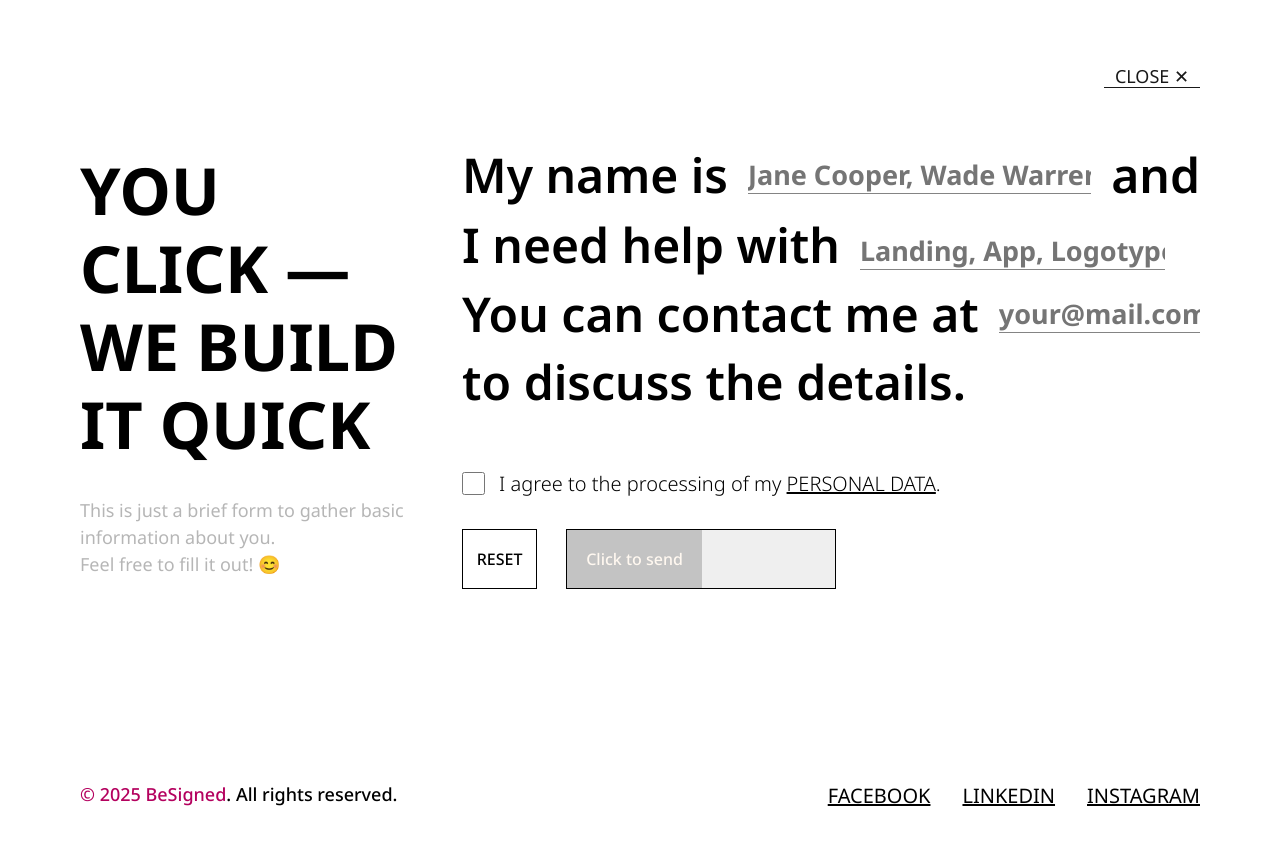
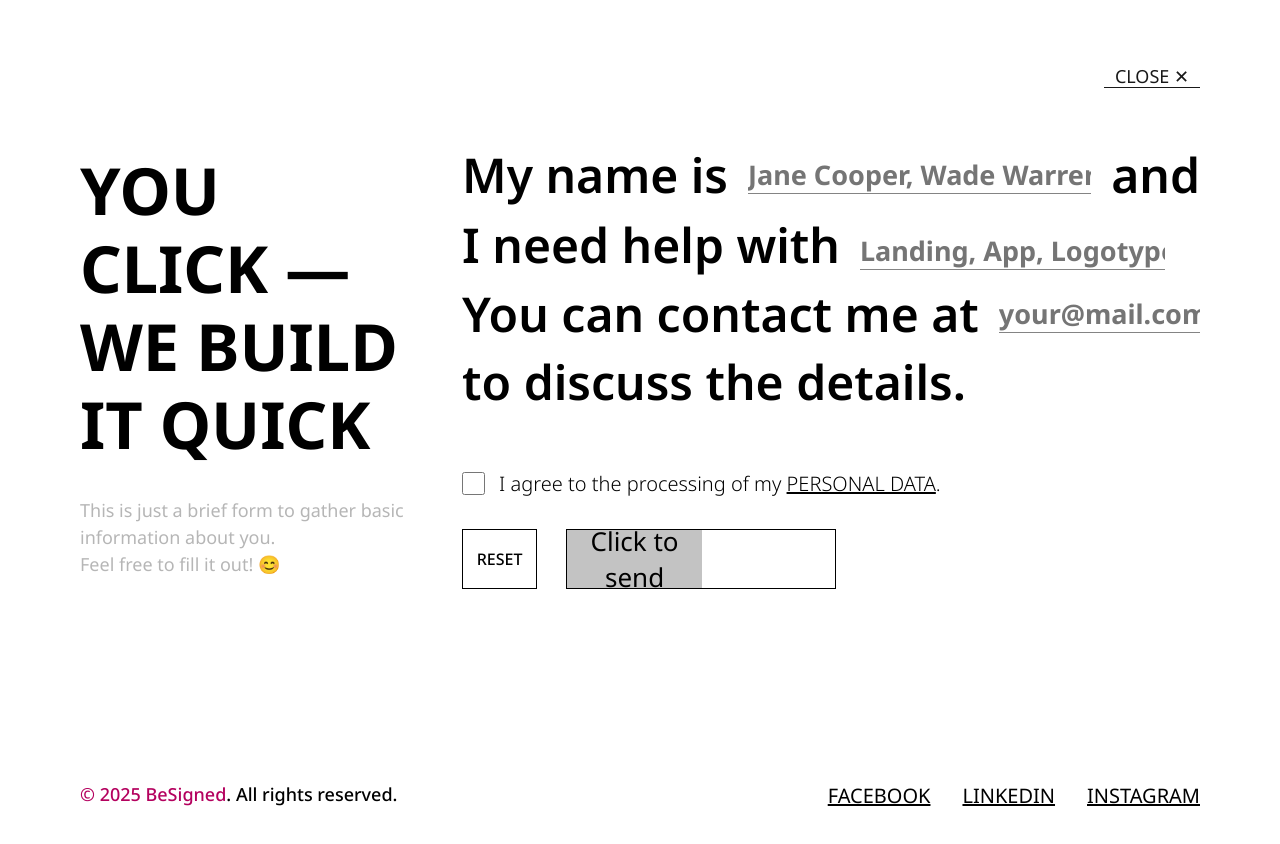
Before and after one commit to bbesigned/bbesigned, a Next.js app: page /letsTalk in a window 1280 px wide. Built offline with nearby package versions, Linux system fonts and the light colour scheme.

Commit message:
fix: eslint errors

```diff
--- a/src/app/letsTalk/letsTalk.module.scss
+++ b/src/app/letsTalk/letsTalk.module.scss
@@ -12,7 +12,6 @@
 	}
 
 	&__close {
-		font-family: "Noto Sans";
 		align-self: flex-end;
 		text-align: center;
 		color: rgba(25, 25, 25, 1);
@@ -116,7 +115,6 @@
 	}
 
 	&__info {
-		font-family: "Noto Sans";
 		font-weight: 700;
 		font-size: 85px;
 		line-height: 100%;
@@ -225,7 +223,6 @@
 	&__input {
 		flex: 1;
 		border-bottom: 1px solid rgba(132, 132, 132, 1);
-		font-family: "Noto Sans";
 		font-weight: 700;
 		font-size: 36px;
 		min-width: 0;
@@ -287,6 +284,12 @@
 		font-weight: 500;
 		font-size: 20px;
 
+		@media (max-width: 2560px) {
+			width: 133px;
+			height: 107px;
+			font-size: 26px;
+		}
+
 		@media (max-width: 1440px) {
 			width: 75px;
 			height: 60px;
@@ -347,7 +350,6 @@
 	&__links {
 		display: flex;
 		gap: 40px;
-		font-family: "Noto Sans";
 		font-weight: 400;
 		font-size: 24px;
 		text-transform: uppercase;
--- a/src/app/letsTalk/page.tsx
+++ b/src/app/letsTalk/page.tsx
@@ -41,7 +41,7 @@ const LetsTalk = () => {
 		return () => {
 			window.removeEventListener("beforeunload", handleBeforeUnload);
 		};
-	}, [name, email, activity, agree, isSubmit]);
+	}, [name, email, activity, agree, isSubmit, isFormDirty]);
 
 	const handleActivityChange = (selected: string[]) => {
 		setSelectedActivities(selected);
@@ -79,7 +79,7 @@ const LetsTalk = () => {
 					setIsModalOpen(true);
 				}, delay);
 			} catch (err) {
-				console.error("ERROR", err);
+				alert(err);
 			}
 		}
 	};
--- a/src/components/menuButton/menuButton.tsx
+++ b/src/components/menuButton/menuButton.tsx
@@ -14,7 +14,7 @@ export const MenuButton = () => {
 
 	return (
 		<>
-			<div className={styles.burgerMenuWrap} onClick={handleOpen}>
+			<button className={styles.burgerMenuWrap} onClick={handleOpen}>
 				<button className={styles.burgerMenuActionElement}>
 					<div className={styles.burgerMenuActionElement__burgerMenuContainer}>
 						<span className={styles.burgerMenuContainer__line}></span>
@@ -22,7 +22,7 @@ export const MenuButton = () => {
 						<span className={styles.burgerMenuContainer__line}></span>
 					</div>
 				</button>
-			</div>
+			</button>
 			<ModalBurger visible={isOpen} onClose={handleClose} />
 		</>
 	);
--- a/src/components/modalBurger/modalBurger.module.scss
+++ b/src/components/modalBurger/modalBurger.module.scss
@@ -24,7 +24,6 @@
 	width: 100%;
 
 	&__close {
-		font-family: "Noto Sans";
 		align-self: flex-end;
 		text-align: center;
 		color: rgba(25, 25, 25, 1);
@@ -131,7 +130,6 @@
 	&__links {
 		display: flex;
 		gap: 40px;
-		font-family: "Noto Sans";
 		font-weight: 400;
 		font-size: 24px;
 		text-transform: uppercase;
--- a/src/components/modalLetsTalk/modalLetsTalk.module.scss
+++ b/src/components/modalLetsTalk/modalLetsTalk.module.scss
@@ -24,7 +24,6 @@
 	width: 100%;
 
 	&__close {
-		font-family: "Noto Sans";
 		align-self: flex-end;
 		text-align: center;
 		color: rgba(25, 25, 25, 1);
--- a/src/components/submitLetsTalkButton/submitLetsTalkButton.module.scss
+++ b/src/components/submitLetsTalkButton/submitLetsTalkButton.module.scss
@@ -6,13 +6,18 @@
 	height: 80px;
 	border: 1px solid rgba(0, 0, 0, 1);
 	color: rgba(255, 248, 240, 1);
-	font-family: "Noto Sans";
 	font-weight: 500;
 	font-size: 20px;
 	line-height: 100%;
 	letter-spacing: 0%;
 	text-align: center;
 	vertical-align: middle;
+
+	@media (max-width: 2560px) {
+		width: 480px;
+		height: 107px;
+		font-size: 26px;
+	}
 
 	@media (max-width: 1440px) {
 		width: 270px;
@@ -46,6 +51,7 @@
 		align-items: center;
 		justify-content: center;
 		transition: 2s;
+		font-size: 26px;
 
 		@media (max-width: 1440px) {
 			width: 135px;
@@ -65,7 +71,7 @@
 
 		&.active {
 			transform: translateX(calc(100% - 4px));
-			background-color: rgba(48, 186, 85, 1); // цвет при активном состоянии (замени под себя)
+			background-color: rgba(48, 186, 85, 1);
 			color: white;
 		}
 	}
--- a/src/components/submitLetsTalkButton/submitLetsTalkButton.tsx
+++ b/src/components/submitLetsTalkButton/submitLetsTalkButton.tsx
@@ -23,12 +23,13 @@ const SubmitLetsTalkButton = ({ submit, agree }: ISubmitLetsTalkButtonProps) =>
 	};
 
 	return (
-		<button type="submit" className={styles.submitLetsTalkButton}>
-			<div
+		<div className={styles.submitLetsTalkButton}>
+			<button
+				type="submit"
 				className={`${styles.submitLetsTalkButton__slide} ${active && agree ? styles.active : ""}`}
 				onClick={handleClick}>
 				{active && agree ? "Successful send" : "Click to send"}
-			</div>
+			</button>
 			{!active && agree && (
 				<div className={styles.submitLetsTalkButton__arrows}>
 					<Image src={arrow} alt="Photo" width={24} height={24} />
@@ -36,7 +37,7 @@ const SubmitLetsTalkButton = ({ submit, agree }: ISubmitLetsTalkButtonProps) =>
 					<Image src={arrow} alt="Photo" width={24} height={24} />
 				</div>
 			)}
-		</button>
+		</div>
 	);
 };
 
```
